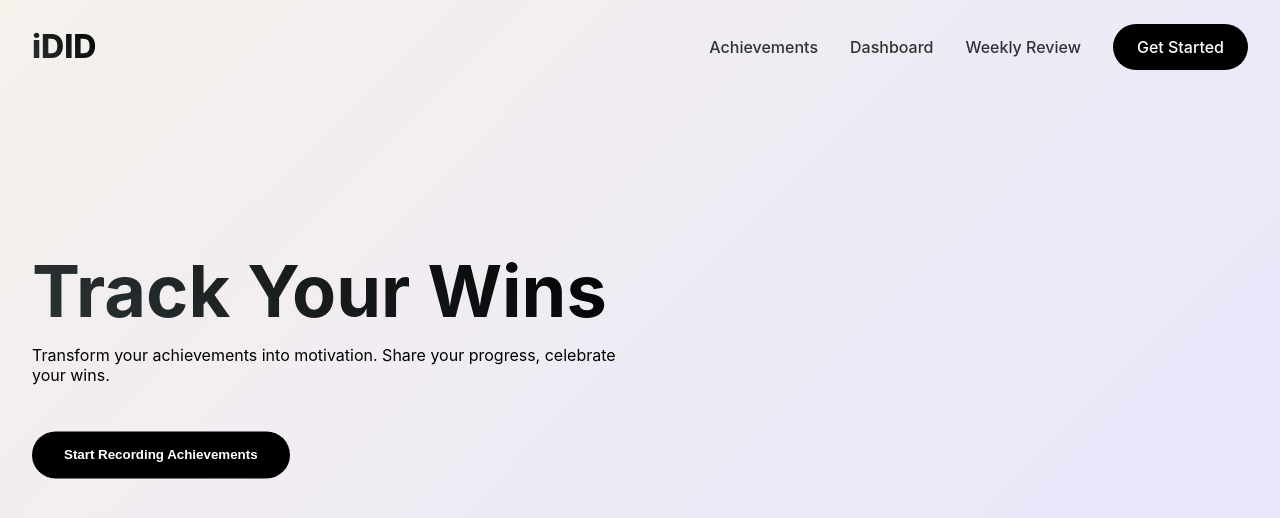
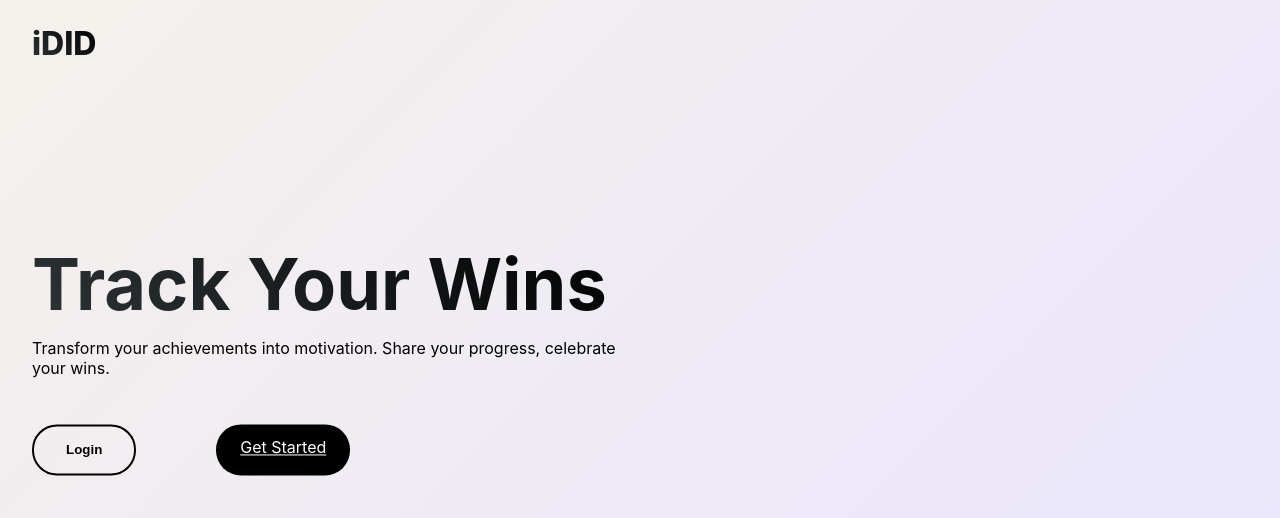
Before and after one commit to nig3l/iDID, a React (Create React App) app in the folder frontend/: page / in a window 1280 px wide. Shown: the top 518 px of the page. Built offline with nearby package versions, Linux system fonts and the light colour scheme; no server answers.

Commit message:
implemented pages

```diff
--- a/frontend/src/components/Pages/LandingPage.css
+++ b/frontend/src/components/Pages/LandingPage.css
@@ -9,6 +9,7 @@
     justify-content: space-between;
     align-items: center;
     padding: 1.5rem 0;
+
   }
 
   .logo {
@@ -64,7 +65,7 @@
   .cta-section {
     margin-top: 3rem;
     display: flex;
-    gap: 1rem;
+    gap: 5rem;
   }
 
   .primary-button, .secondary-button {
--- a/frontend/src/components/Pages/LandingPage.js
+++ b/frontend/src/components/Pages/LandingPage.js
@@ -36,10 +36,8 @@ const LandingPage = () => {
       <header className="landing-header">
         <div className="logo">iDID</div>
         <nav className="navigation">
-          <a href="#achievements">Achievements</a>
-          <a href="#dashboard">Dashboard</a>
-          <a href="#weekly">Weekly Review</a>
-          <a href="#login" className="cta-button">Get Started</a>
+          {/* <a href="#dashboard">Dashboard</a> */}
+          {/* <a href="#about">About</a> */}
         </nav>
       </header>
       <main className="landing-content">
@@ -47,8 +45,10 @@ const LandingPage = () => {
           <h1 ref={titleRef}>Track Your Wins</h1>
           <p ref={taglineRef}>Transform your achievements into motivation. Share your progress, celebrate your wins.</p>
           <div ref={ctaRef} className="cta-section">
-            <button className="primary-button">Start Recording Achievements</button>
-            {/* <button className="secondary-button">See How It Works</button> */}
+
+          <button className="secondary-button">Login</button>
+          <a href="#signup" className="cta-button">Get Started</a>
+
           </div>
         </div>
       </main>
```
Also changed, not shown: 1 other file (tests, documents, lock files or other folders).
